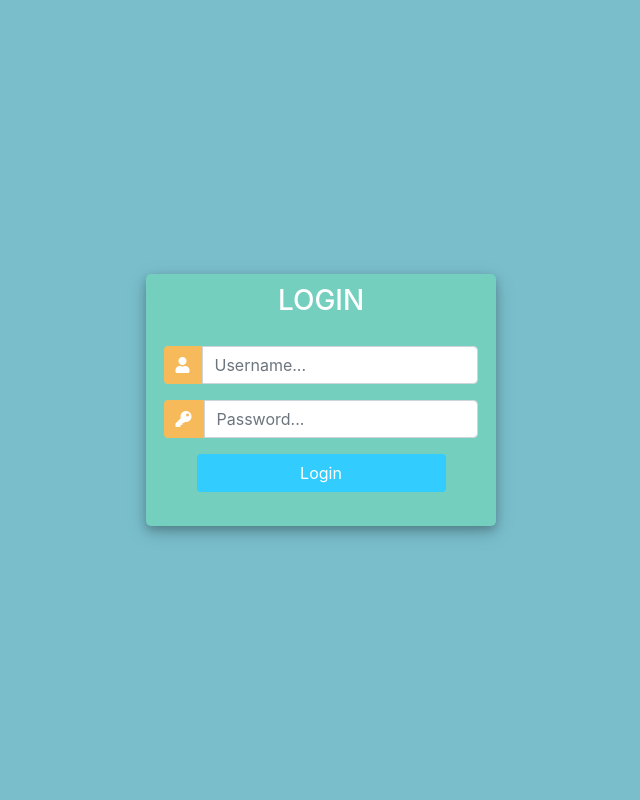
After one commit to OrionQ/Monitor-Lizard, a Django app: page /login/ in a window 1280 px wide. The commit adds this page. Shown: the whole page, without its empty margins (319-959 px from the left). Run offline with Django 3.2, Linux system fonts and the light colour scheme; some libraries are stand-ins or nearby versions.

Commit message:
Functionality for user authentication
Added login page, redirected to this page when incorrect credentials are entered, updated nav bar to display logout link & name of logged in user

```diff
--- /dev/null
+++ b/web/templates/web/login.html
@@ -0,0 +1,122 @@
+<!DOCTYPE html>
+<html>
+
+<head>
+	<title>Login</title>
+	<link rel="stylesheet" href="https://stackpath.bootstrapcdn.com/bootstrap/4.1.3/css/bootstrap.min.css" integrity="sha384-MCw98/SFnGE8fJT3GXwEOngsV7Zt27NXFoaoApmYm81iuXoPkFOJwJ8ERdknLPMO" crossorigin="anonymous">
+	<script src="https://ajax.googleapis.com/ajax/libs/jquery/3.3.1/jquery.min.js"></script>
+	<link rel="stylesheet" href="https://use.fontawesome.com/releases/v5.6.1/css/all.css" integrity="sha384-gfdkjb5BdAXd+lj+gudLWI+BXq4IuLW5IT+brZEZsLFm++aCMlF1V92rMkPaX4PP" crossorigin="anonymous">
+
+
+	<style>
+		body,
+		html {
+			margin: 0;
+			padding: 0;
+			height: 100%;
+			background: #7abecc !important;
+		}
+		.user_card {
+			width: 350px;
+			margin-top: auto;
+			margin-bottom: auto;
+			background: #74cfbf;
+			position: relative;
+			display: flex;
+			justify-content: center;
+			flex-direction: column;
+			padding: 10px;
+			box-shadow: 0 4px 8px 0 rgba(0, 0, 0, 0.2), 0 6px 20px 0 rgba(0, 0, 0, 0.19);
+			-webkit-box-shadow: 0 4px 8px 0 rgba(0, 0, 0, 0.2), 0 6px 20px 0 rgba(0, 0, 0, 0.19);
+			-moz-box-shadow: 0 4px 8px 0 rgba(0, 0, 0, 0.2), 0 6px 20px 0 rgba(0, 0, 0, 0.19);
+			border-radius: 5px;
+
+		}
+
+		.form_container {
+			margin-top: 20px;
+		}
+
+		#form-title{
+			color: #fff;
+
+		}
+
+		.login_btn {
+			width: 100%;
+			background: #33ccff !important;
+			color: white !important;
+		}
+		.login_btn:focus {
+			box-shadow: none !important;
+			outline: 0px !important;
+		}
+		.login_container {
+			padding: 0 2rem;
+		}
+		.input-group-text {
+			background: #f7ba5b !important;
+			color: white !important;
+			border: 0 !important;
+			border-radius: 0.25rem 0 0 0.25rem !important;
+		}
+		.input_user,
+		.input_pass:focus {
+			box-shadow: none !important;
+			outline: 0px !important;
+		}
+
+		#messages{
+			background-color: grey;
+			color: #fff;
+			padding: 10px;
+			margin-top: 10px;
+		}
+	</style>
+
+</head>
+<body>
+	<div class="container h-100">
+		<div class="d-flex justify-content-center h-100">
+			<div class="user_card">
+				<div class="d-flex justify-content-center">
+
+
+					<h3 id="form-title">LOGIN</h3>
+				</div>
+				<div class="d-flex justify-content-center form_container">
+					<form method="POST" action="">
+                        {% csrf_token %}
+						<div class="input-group mb-3">
+							<div class="input-group-append">
+								<span class="input-group-text"><i class="fas fa-user"></i></span>
+							</div>
+							<input type="text" name="username" placeholder="Username..." class="form-control">
+						</div>
+						<div class="input-group mb-2">
+							<div class="input-group-append">
+								<span class="input-group-text"><i class="fas fa-key"></i></span>
+							</div>
+								<input type="password" name="password" placeholder="Password..." class="form-control" >
+						</div>
+
+							<div class="d-flex justify-content-center mt-3 login_container">
+				 				<input class="btn login_btn" type="submit" value="Login">
+				   			</div>
+					</form>
+
+				</div>
+
+                {% for message in messages %}
+                    <p id="messages">{{message}}</p>
+                {% endfor %}
+
+				<div class="mt-4">
+
+				</div>
+			</div>
+		</div>
+	</div>
+</body>
+
+</html>
--- a/web/urls.py
+++ b/web/urls.py
@@ -3,7 +3,9 @@ from django.urls import path
 from . import views
 
 urlpatterns = [
-    path('', views.home),
+    path('login/', views.loginPage, name="login"),
+    path('logout/', views.logoutUser, name="logout"),
+    path('', views.home, name="home"),
     path('tag/', views.tag),
     path('host/', views.host),
 ]
--- a/web/views.py
+++ b/web/views.py
@@ -1,7 +1,29 @@
-from django.shortcuts import render
+from django.shortcuts import render, redirect
 from django.http import HttpResponse
+from django.contrib import messages
+from django.contrib.auth import authenticate, login, logout
 
 # Create your views here.
+def loginPage(request):
+    if request.method == 'POST':
+        # Grab the username and password
+        username = request.POST.get('username')
+        password = request.POST.get('password')
+        # Authenticate the user
+        user = authenticate(request, username=username, password=password)
+        # Log the user in
+        if user is not None:
+            login(request, user)
+            return redirect('home')
+        else:
+            messages.info(request, "Incorrect Credentials")
+    context = {}
+    return render(request, 'web/login.html', context)
+
+def logoutUser(request):
+    logout(request)
+    return redirect('login')
+
 def home(request):
     # Returning a template
     return render(request, 'web/dashboard.html')
```
Also changed, not shown: web/templates/web/navbar.html (+11 -0 lines).
